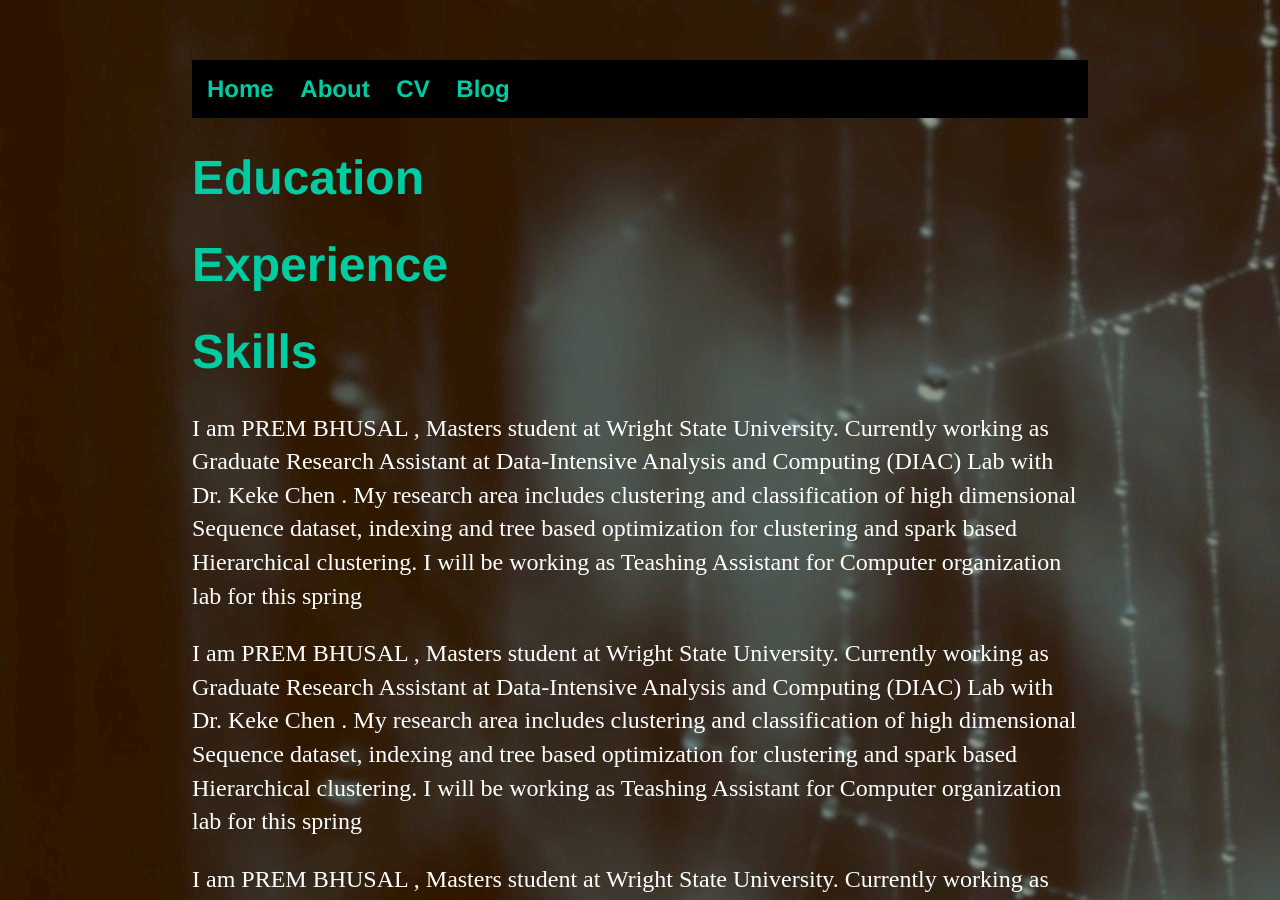
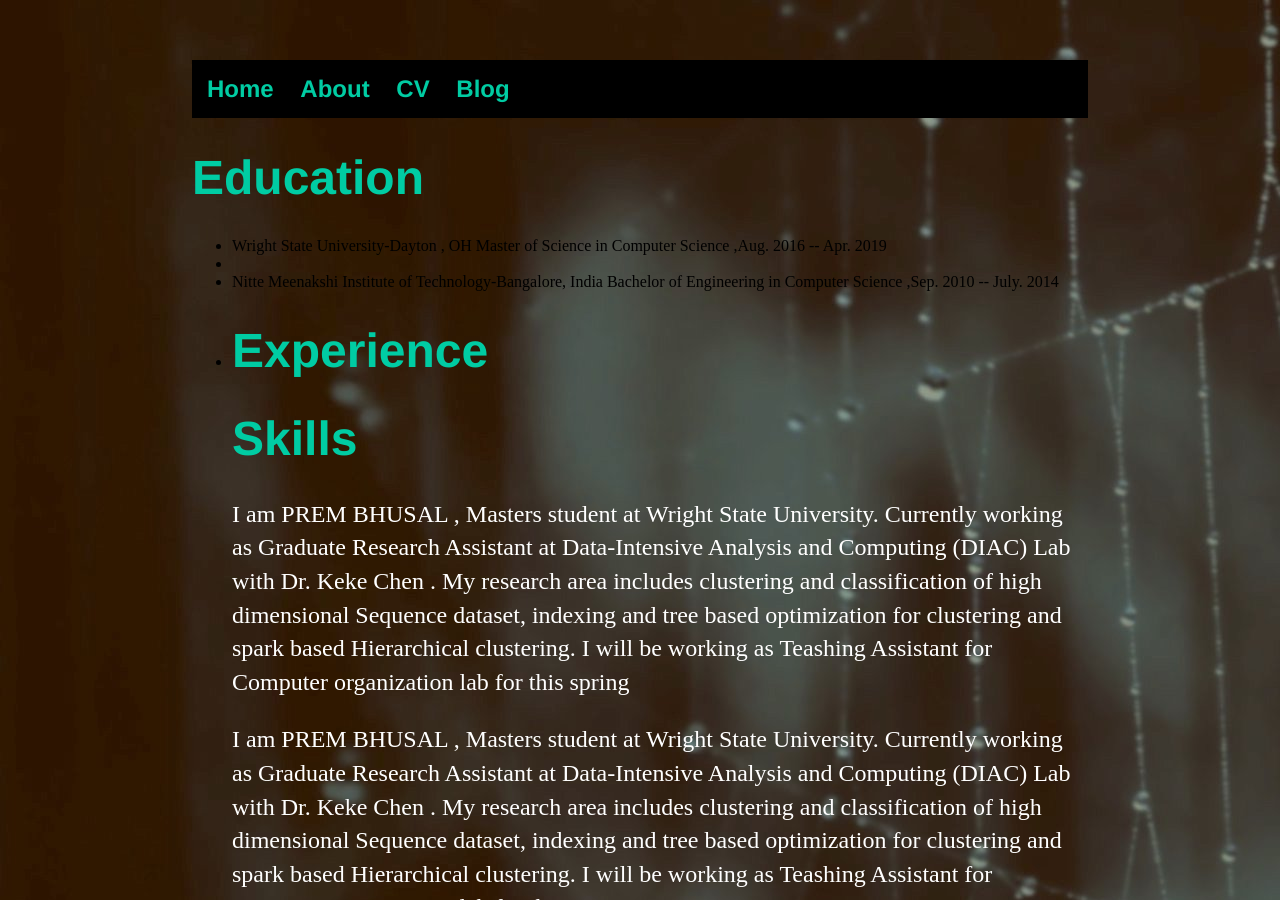
Before and after one commit to prembhusal/prembhusalWebsite, a Jekyll site: the page built from about/index.html, in a window 1280 px wide and 900 px high. Built offline with Jekyll 4.4.1, drawn with Linux system fonts in a browser that asks for light colours.

Commit message:
Update index.html

```diff
--- a/about/index.html
+++ b/about/index.html
@@ -4,6 +4,12 @@ title: prembhusal
 ---
 <div class="about">
 	<h1>Education</h1>
+	<ul>
+		<li> <h>Wright State University-Dayton , OH </h>
+      Master of Science in Computer Science ,Aug. 2016 -- Apr. 2019<li>
+		<li> <h>Nitte Meenakshi Institute of Technology-Bangalore, India</h>
+      Bachelor of Engineering in Computer Science ,Sep. 2010 -- July. 2014<li>
+		</<ul>
   <h1>Experience</h1>
   <h1>Skills</h1>
 
```
